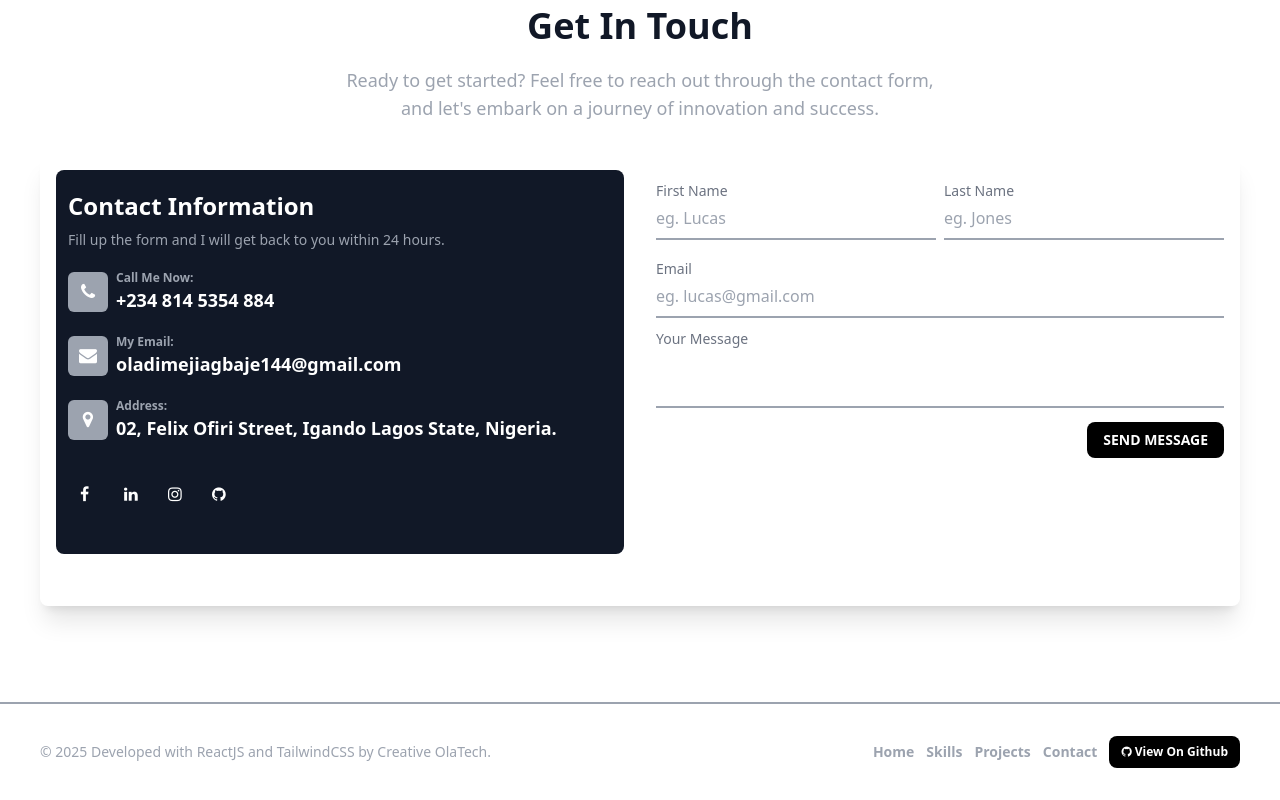
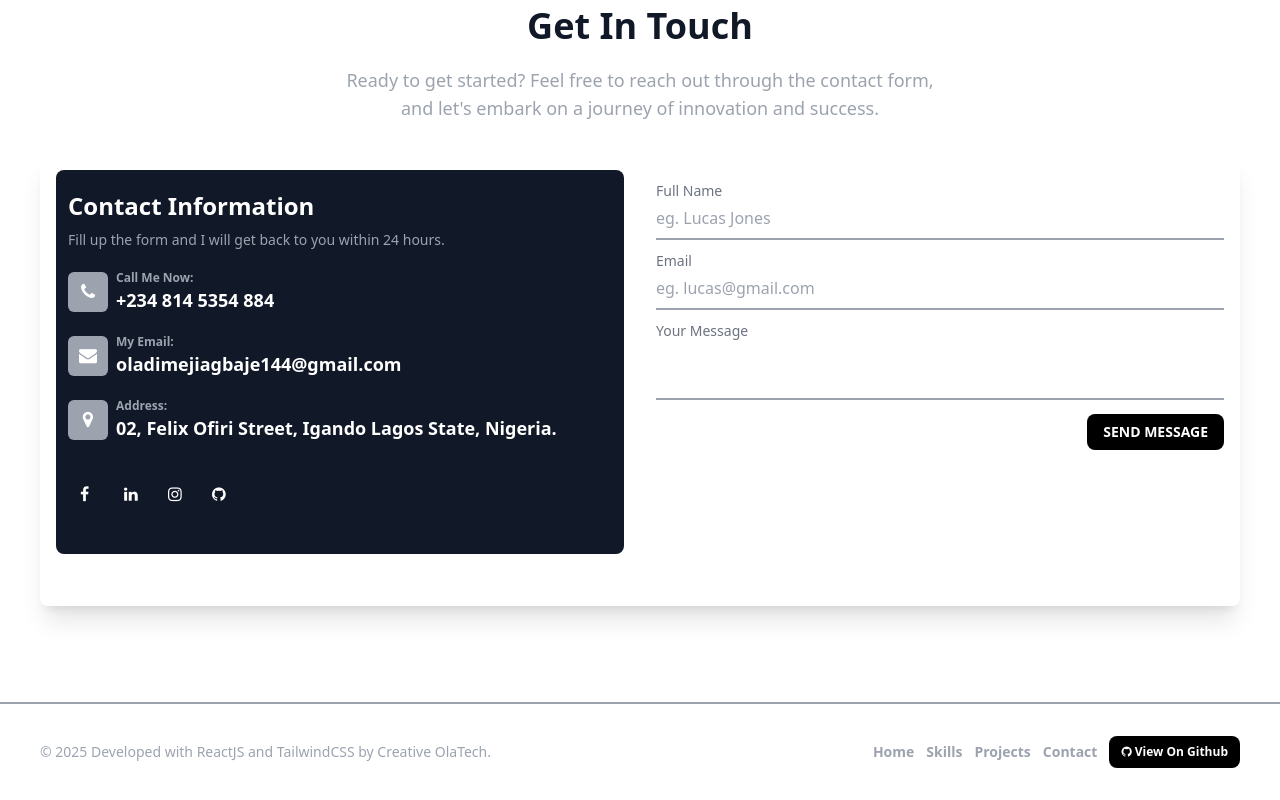
Before and after one commit to ola144/personal-portfolio, a React (Vite) app: page / in a window 1280 px wide. Shown: the part 3291-4091 px from the top of the page. Built offline with nearby package versions, Linux system fonts and the light colour scheme.

Commit message:
contact page update

```diff
--- a/package.json
+++ b/package.json
@@ -10,6 +10,7 @@
     "preview": "vite preview"
   },
   "dependencies": {
+    "emailjs-com": "^3.2.0",
     "font-awesome": "^4.7.0",
     "react": "^19.1.1",
     "react-dom": "^19.1.1",
--- a/src/components/Contact.tsx
+++ b/src/components/Contact.tsx
@@ -1,8 +1,90 @@
+/* eslint-disable @typescript-eslint/no-unused-vars */
+/* eslint-disable @typescript-eslint/no-explicit-any */
+import { useRef, useState } from "react";
+import emailjs from "emailjs-com";
 import Title from "./Title";
 
 const Contact = () => {
   const descprition =
     "Ready to get started? Feel free to reach out through the contact form, and let's embark on a journey of innovation and success.";
+
+  const contactForm = useRef<HTMLFormElement | null>(null);
+
+  const [msg, setMsg] = useState({
+    success: "",
+    error: "",
+  });
+  const [loading, setLoading] = useState<boolean>(false);
+
+  const [errors, setErrors] = useState({
+    name: "",
+    email: "",
+    message: "",
+  });
+
+  const validate = () => {
+    const form = contactForm.current;
+    const newErrors = { name: "", email: "", message: "" };
+
+    if (!form) return false;
+
+    const name = form.querySelector('input[name="name"]') as HTMLInputElement;
+    const email = form.querySelector('input[name="email"]') as HTMLInputElement;
+    const message = form.querySelector(
+      'textarea[name="message"]'
+    ) as HTMLInputElement;
+
+    if (!name?.value.trim()) {
+      newErrors.name = "Full name is required";
+    }
+    if (!message?.value.trim()) {
+      newErrors.message = "Message is required";
+    }
+    if (
+      !email?.value.trim() ||
+      !/^[^\s@]+@[^\s@]+\.[^\s@]{2,}$/.test(email?.value)
+    ) {
+      newErrors.email = "Valid email is required";
+    }
+
+    setErrors(newErrors);
+
+    const isValid = Object.values(newErrors).every((error) => error === "");
+    return isValid;
+  };
+
+  const handleSendMsg = (e: any) => {
+    e.preventDefault();
+
+    // if (!contactForm.current) return;
+    console.log(e);
+    if (!validate()) return;
+
+    setLoading(true);
+
+    emailjs
+      .sendForm(
+        "service_3qcsvax",
+        "template_hcr632k",
+        contactForm.current!,
+        "eBMzf3NK0d_zG7aiL"
+      )
+      .then((_res) => {
+        setMsg((prev: any) => ({
+          ...prev,
+          success: "Message sent successfully. You will hear from me soon!",
+        }));
+      })
+      .catch((_err) => {
+        setMsg((prev: any) => ({
+          ...prev,
+          error: "Something went wrong. Please try again!",
+        }));
+      })
+      .finally(() => {
+        setLoading(false);
+      });
+  };
 
   return (
     <section className="parent parent2">
@@ -77,37 +159,33 @@ const Contact = () => {
             </div>
           </div>
 
-          <div className="w-full h-[420px]">
-            <form action="">
-              <div className="grid grid-cols-1 lg:grid-cols-2 gap-2">
+          <div
+            className={`w-full ${
+              errors.name.length > 0 ||
+              errors.email.length > 0 ||
+              errors.message.length > 0
+                ? "h-[450px]"
+                : "h-[420px]"
+            }`}
+          >
+            <form ref={contactForm}>
               <div className="my-2 w-full">
                 <label
                   htmlFor="firstName"
                   className="text-gray-500 font-normal text-sm"
                 >
-                    First Name
+                  Full Name
                 </label>
                 <input
                   type="text"
                   id="firstName"
+                  name="name"
                   className="w-full outline-none border-b-2 border-gray-400 text-gray-400 placeholder:text-gray-400 focus:border-black pb-2 pt-1"
-                    placeholder="eg. Lucas"
+                  placeholder="eg. Lucas Jones"
                 />
-                </div>
-                <div className="my-2 w-full">
-                  <label
-                    htmlFor="lastName"
-                    className="text-gray-500 font-normal text-sm"
-                  >
-                    Last Name
-                  </label>
-                  <input
-                    type="text"
-                    id="lastName"
-                    className="w-full outline-none border-b-2 border-gray-400 text-gray-400 placeholder:text-gray-400 focus:border-black pb-2 pt-1"
-                    placeholder="eg. Jones"
-                  />
-                </div>
+                {errors.name && (
+                  <p className="text-red-500 text-sm">{errors.name}</p>
+                )}
               </div>
               <div className="my-2 w-full">
                 <label
@@ -119,9 +197,13 @@ const Contact = () => {
                 <input
                   type="email"
                   id="email"
+                  name="email"
                   className="w-full outline-none border-b-2 border-gray-400 text-gray-400 placeholder:text-gray-400 focus:border-black pb-2 pt-1"
                   placeholder="eg. lucas@gmail.com"
                 />
+                {errors.email && (
+                  <p className="text-red-500 text-sm">{errors.email}</p>
+                )}
               </div>
               <div className="my-2 w-full">
                 <label
@@ -132,12 +214,31 @@ const Contact = () => {
                 </label>
                 <textarea
                   id="message"
+                  name="message"
                   className="w-full outline-none border-b-2 border-gray-400 text-gray-400 placeholder:text-gray-400 focus:border-black pb-1 pt-1 resize-none"
                 ></textarea>
+                {errors.message && (
+                  <p className="text-red-500 text-sm">{errors.message}</p>
+                )}
               </div>
+              {msg.error && (
+                <p className="text-red-500 text-sm text-center">{msg.error}</p>
+              )}
+              {msg.success && (
+                <p className="text-green-500 text-sm text-center">
+                  {msg.success}
+                </p>
+              )}
               <div className="my-2 w-full flex justify-end">
-                <button className="bg-black text-white uppercase w-fit px-4 py-2 font-bold text-sm rounded-lg">
-                  send message
+                <button
+                  className={`bg-black text-white uppercase w-fit px-4 py-2 font-bold text-sm rounded-lg ${
+                    loading === true ? "cursor-no-drop" : ""
+                  }`}
+                  type="button"
+                  onClick={(e) => handleSendMsg(e)}
+                  disabled={loading === true}
+                >
+                  {loading === false ? "send message" : "sending.."}
                 </button>
               </div>
             </form>
--- a/src/components/Footer.tsx
+++ b/src/components/Footer.tsx
@@ -54,7 +54,8 @@ const Footer = () => {
             Contact
           </Link>
           <a
-            href="#"
+            href="https://github.com/ola144/personal-portfolio"
+            target="_blank"
             className="cursor-pointer text-white bg-black w-fit py-2 px-3 font-bold rounded-lg hover:bg-gray-500 block text-xs"
           >
             <i className="fa fa-github"></i> View On Github
```
Also changed, not shown: 1 other file (tests, documents, lock files or other folders). Lines whose indentation alone changed are shown as unchanged.
